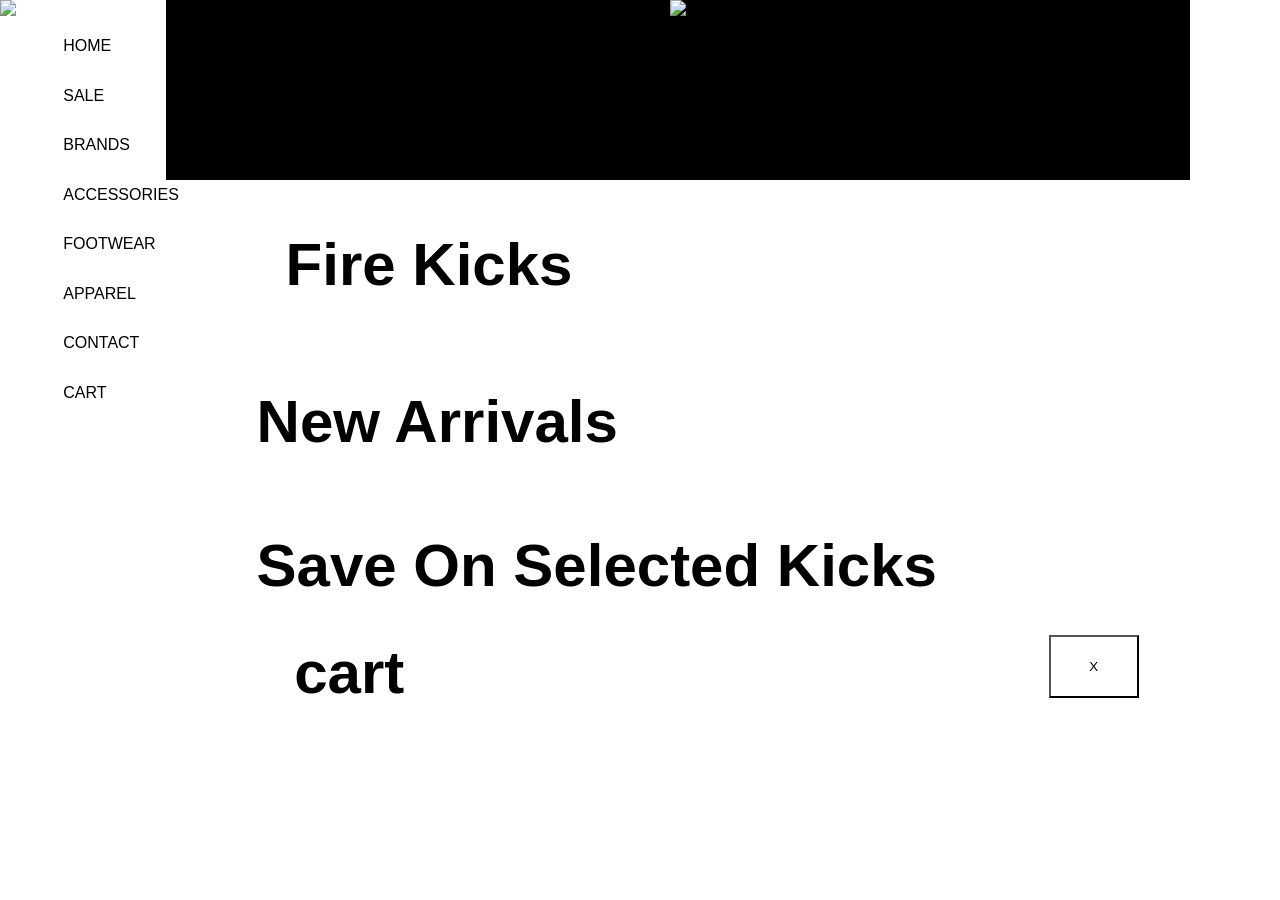
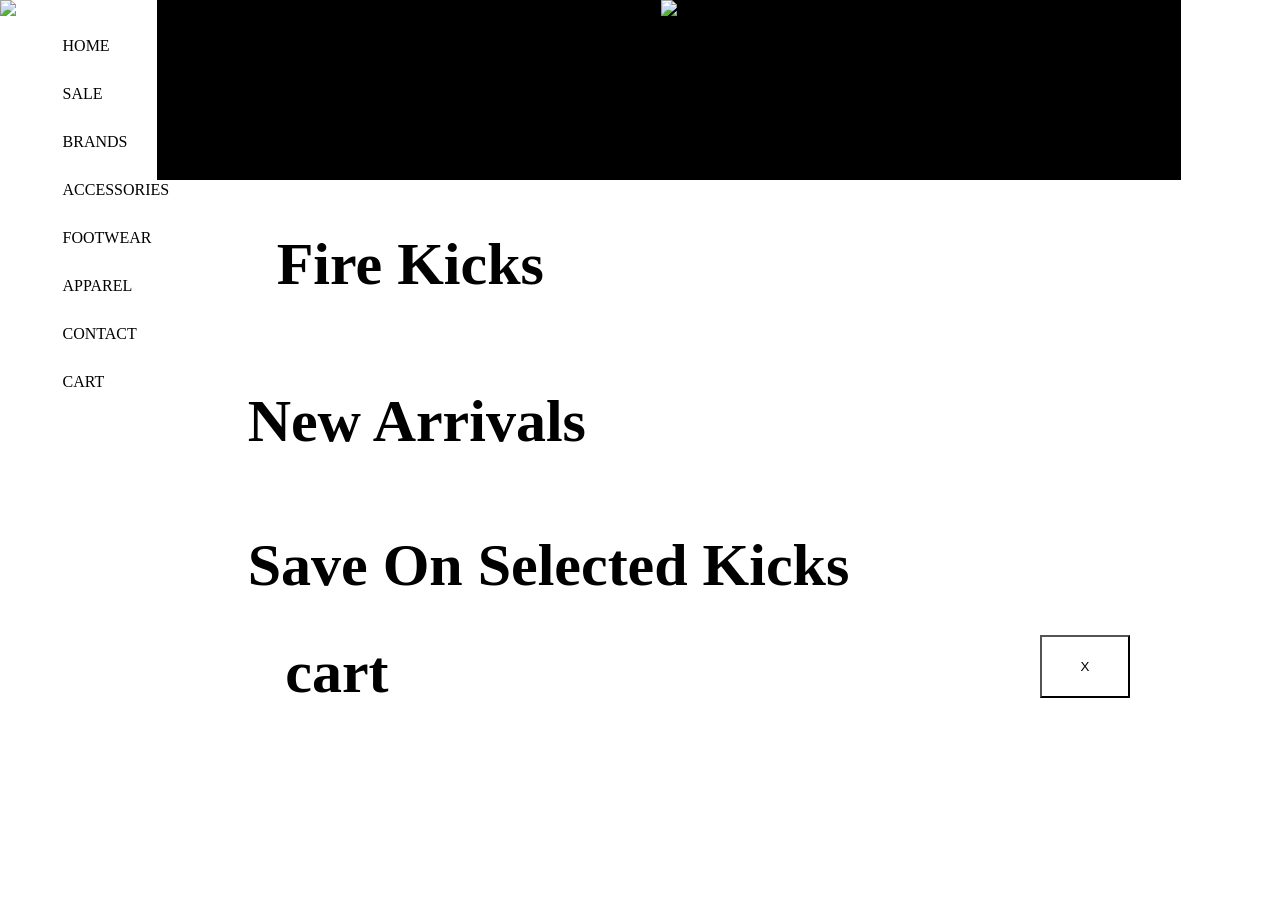

Fix sitewide font-family inheritance bug

--- a/kicks.css
+++ b/kicks.css
@@ -2,8 +2,7 @@
     margin: 0;
     padding: 0;
     box-sizing: border-box;
-    font-family: sans-serif;
-}                           
+}
 
 .divid{
     display: flex;
